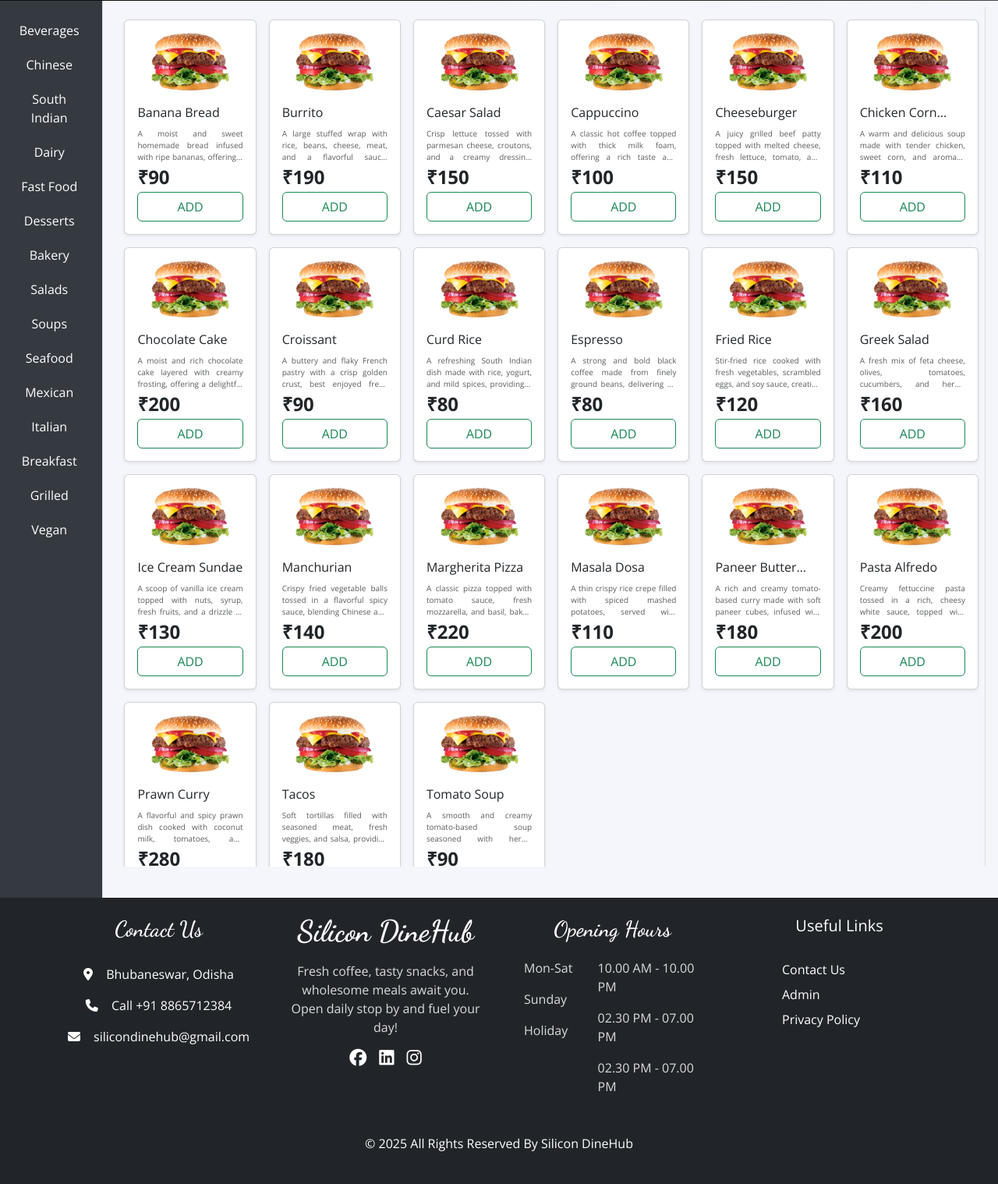
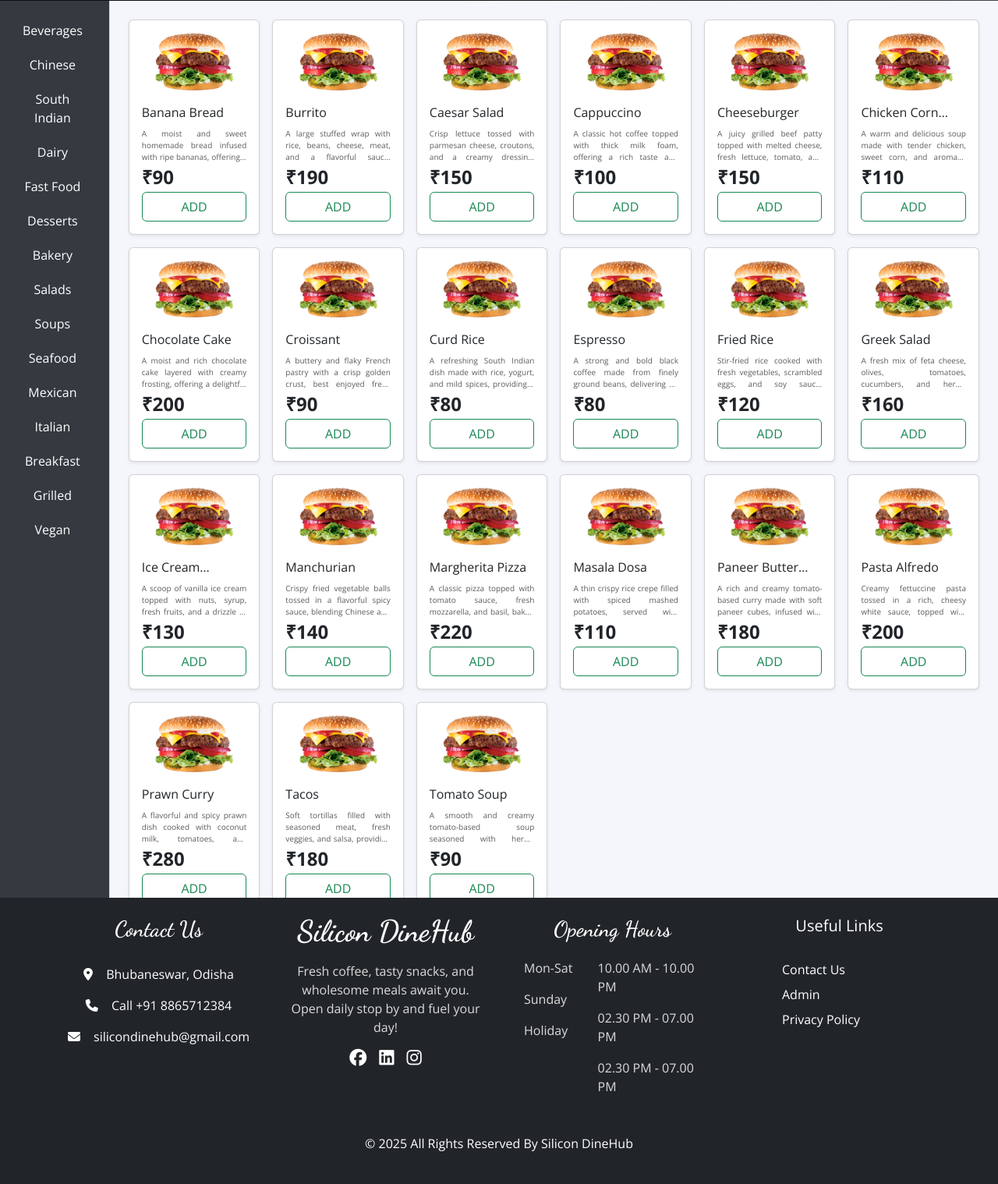
Before and after one commit to soumendrabehera99/SiliconDineHub, a PHP site: page /foodPlp.php in a window 1280 px wide. Shown: the part 75-1593 px from the top of the page at 78% size. Run offline with PHP 8.4, Linux system fonts and the light colour scheme; data comes from the database, SQL or seed files in the repository; some libraries are stand-ins or nearby versions.

Commit message:
foodplp page complete

```diff
--- a/assets/css/foodPlp.css
+++ b/assets/css/foodPlp.css
@@ -61,18 +61,12 @@
   height: 90vh;
   background-color: #f4f6fb;
   padding: 1.5rem;
-  /* width: calc(100% - 100px); */
-  width: calc(100%);
+  scrollbar-width: none;
+  overflow-y: auto;
+  width: calc(100% - 100px);
 }
-.inner-div {
-  /* height: 100%; */
-}
-#fooddisplaydiv {
-  height: 100%;
-  overflow-y: auto;
-  border-right: 1px solid #ddd;
-  scrollbar-width: none; /* For Firefox */
-  margin-left: -5px;
+.food-section-plp::-webkit-scrollbar {
+  display: none;
 }
 
 .footer_section {
```
